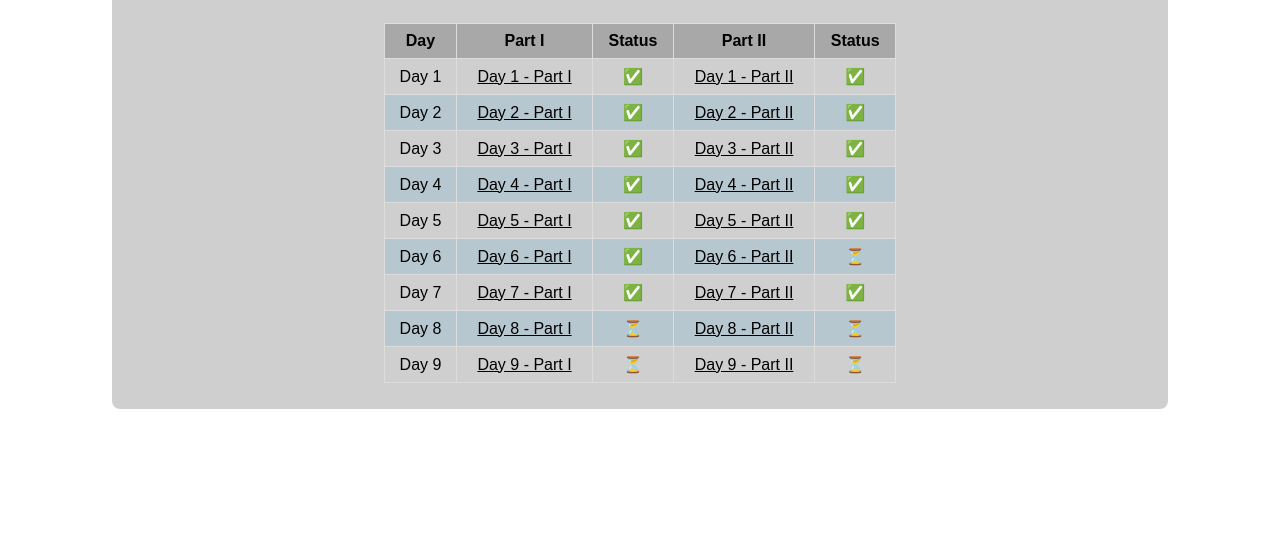
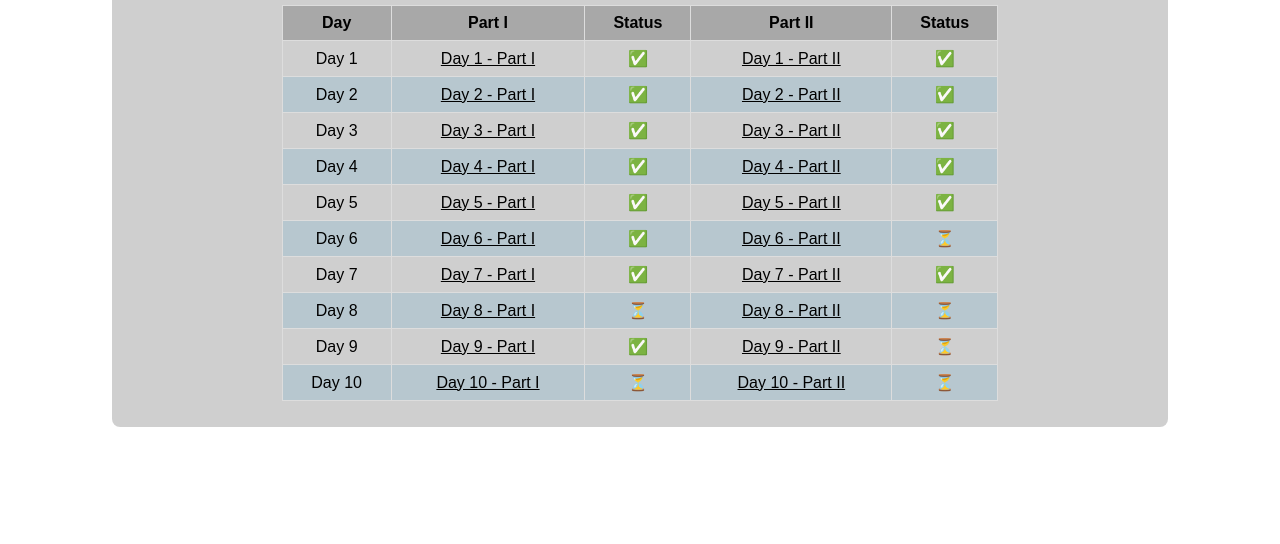
Before and after one commit to Florian-cossu/Advent_of_code_2024, a plain HTML site: page index.html in a window 1280 px wide. Shown: the part 256-800 px from the top of the page. Drawn offline with Linux system fonts and the light colour scheme.

Commit message:
Updated styles and info files

```diff
--- a/Style/style.css
+++ b/Style/style.css
@@ -145,7 +145,7 @@ body {
 }
 
 table {
-    width: 50%;
+    width: 70%;
     border-collapse: collapse;
     margin: 10px auto;
 }
--- a/index.html
+++ b/index.html
@@ -47,6 +47,7 @@
 
         #progressBar > p {
             margin: 0;
+            color: black;
         }
 
         @media only screen and (max-width: 600px) {
@@ -138,8 +139,14 @@
                 <tr>
                     <td>Day 9</td>
                     <td><a href="Day_09/part1.html">Day 9 - Part I</a></td>
+                    <td>✅</td>
+                    <td><a href="Day_09/part2.html">Day 9 - Part II</a></td>
                     <td>⏳</td>
-                    <td><a href="Day_09/part2.html">Day 9 - Part II</a></td>
+                <tr>
+                    <td>Day 10</td>
+                    <td><a href="Day_10/part1.html">Day 10 - Part I</a></td>
+                    <td>⏳</td>
+                    <td><a href="Day_10/part2.html">Day 10 - Part II</a></td>
                     <td>⏳</td>
                 </tr>
             </tbody>
```
Also changed, not shown: 1 other file.
